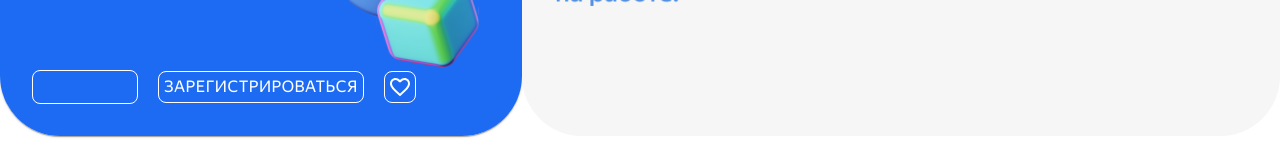
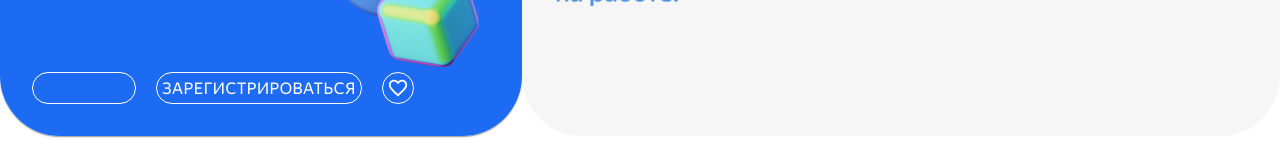
Before and after one commit to First-team-hack/frontend-funtech, a React (Create React App) app: page /events/1 in a window 1280 px wide. Shown: the part 405-565 px from the top of the page. Built offline with nearby package versions, Linux system fonts and the light colour scheme.

Commit message:
fix: change button & date border radius

```diff
--- a/src/components/EventCard/EventCard.jsx
+++ b/src/components/EventCard/EventCard.jsx
@@ -26,7 +26,7 @@ import { EVENTS_ROUTE } from '../../utils/constants';
  */
 function EventCard(props) {
   const { favoriteEvents, registeredEvents, addFavoriteEvent, deleteFavoriteEvent } = useProfile();
-  const { openEventRegistrationPopup, setCurrentEvent } = useEvent();
+  const { openEventRegistrationPopup } = useEvent();
   const { event, cardSize } = props;
 
   const navigate = useNavigate();
@@ -101,7 +101,9 @@ function EventCard(props) {
       };
 
   const onCardClick = () => {
-    navigate(`${EVENTS_ROUTE}/${event?.id}`, { state: event });
+    if (cardSize !== 'medium') {
+      navigate(`${EVENTS_ROUTE}/${event?.id}`, { state: event });
+    }
   };
 
   return (
--- a/src/components/EventCard/EventCardButton/EventCardButton.jsx
+++ b/src/components/EventCard/EventCardButton/EventCardButton.jsx
@@ -1,11 +1,11 @@
 import { Button, IconButton } from '@mui/material';
 import { Favorite, FavoriteBorderOutlined } from '@mui/icons-material';
 
-function EventCardButton({ sx, role = '', isActive, colorTheme, ...props }) {
+function EventCardButton({ sx, role = '', isActive, colorTheme, onClick, ...props }) {
   const buttonBasicStyles = {
     ...colorTheme?.basic,
     fontFamily: `'YS Text', 'Arial', sans-serif`,
-    borderRadius: '8px',
+    borderRadius: '16px',
     transition: 'all ease-in-out 0.15s',
     ...sx,
   };
@@ -23,9 +23,15 @@ function EventCardButton({ sx, role = '', isActive, colorTheme, ...props }) {
     },
   });
 
+  const onButtonClick = (e) => {
+    e.stopPropagation();
+    onClick();
+  };
+
   return role === 'like' ? (
     <IconButton
       {...props}
+      onClick={onButtonClick}
       className="button"
       disableFocusRipple
       sx={[
@@ -39,17 +45,22 @@ function EventCardButton({ sx, role = '', isActive, colorTheme, ...props }) {
         buttonStateStyles,
       ]}
     >
-      {isActive ? <Favorite /> : <FavoriteBorderOutlined />}
+      {isActive ? (
+        <Favorite sx={{ fontSize: '22px' }} />
+      ) : (
+        <FavoriteBorderOutlined sx={{ fontSize: '22px' }} />
+      )}
     </IconButton>
   ) : (
     <Button
       {...props}
+      onClick={onButtonClick}
       className="button"
       disableFocusRipple
       variant="outlined"
       sx={[
         {
-          padding: '0 5px',
+          padding: '2px 5px 0',
           height: '32px',
           fontSize: '12px',
           fontWeight: '400',
--- a/src/components/EventCard/EventCardContainer/EventCardContainer.jsx
+++ b/src/components/EventCard/EventCardContainer/EventCardContainer.jsx
@@ -19,7 +19,7 @@ function EventCardContainer(props) {
           height: '32px',
           border: '1px solid',
           borderColor: colorTheme?.card.dateBorderColor,
-          borderRadius: '8px',
+          borderRadius: '16px',
           display: 'flex',
           justifyContent: 'center',
           alignItems: 'center',
@@ -59,7 +59,7 @@ function EventCardContainer(props) {
           height: '32px',
           border: '1px solid',
           borderColor: colorTheme?.card.dateBorderColor,
-          borderRadius: '8px',
+          borderRadius: '16px',
           display: 'flex',
           justifyContent: 'center',
           alignItems: 'center',
--- a/src/components/EventCard/EventCardDate/EventCardDate.jsx
+++ b/src/components/EventCard/EventCardDate/EventCardDate.jsx
@@ -34,6 +34,7 @@ function EventCardDate(props) {
       color={colorTheme?.card.textColor}
       sx={{
         maxWidth: '164px',
+        boxSizing: 'border-box',
         transition: 'all ease-in-out 0.15s',
         ...chosenSizes,
       }}
```
